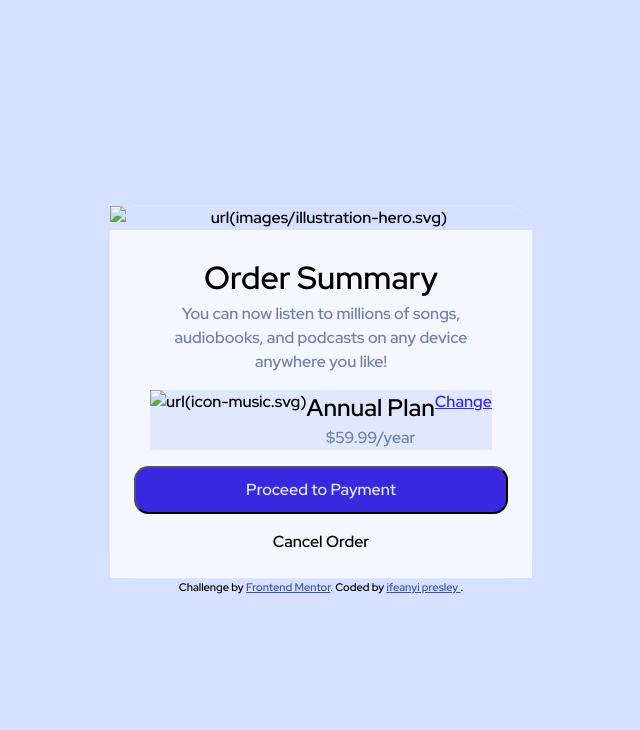
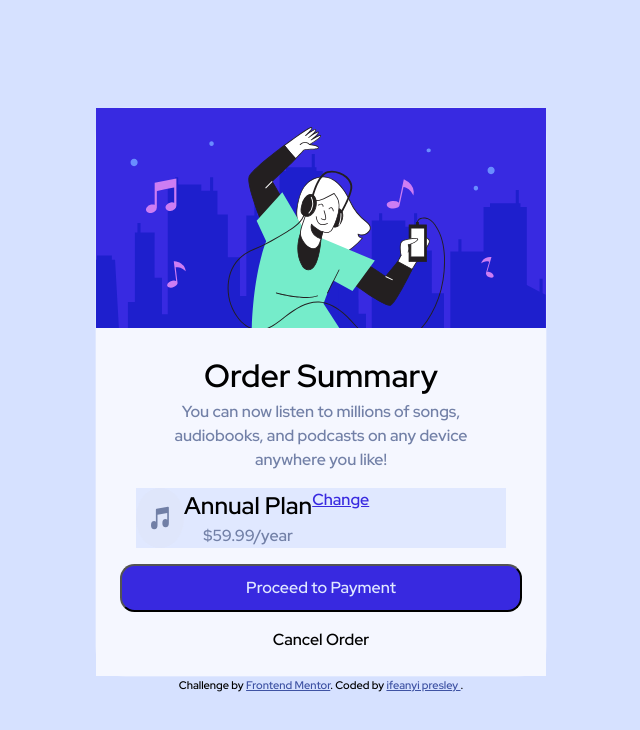
Before and after one commit to kuntapresley/order-summary, a plain HTML site: page index.html in a window 1280 px wide. Shown: the whole page, without its empty margins (319-959 px from the left). Drawn offline with Linux system fonts and the light colour scheme; files whose address does not match are found by name.

Commit message:
Update index.html

```diff
--- a/index.html
+++ b/index.html
@@ -22,14 +22,14 @@
 <body>
   <main>
     <div class="order-summary-container">
-    <img src="images/illustration-hero.svg" alt="url(images/illustration-hero.svg)" width="100%">
+    <img src="illustration-hero.svg" alt="url(illustration-hero.svg)" width="100%">
     <div class="order-summary-text">
  <h1> Order Summary</h1>
 
   <p>You can now listen to millions of songs,<br> audiobooks, and podcasts on any
   device <br>anywhere you like!</p>
 <div class="price-box">
-<img src="images/icon-music.svg" alt="url(icon-music.svg)" class="icon">
+<img src="icon-music.svg" alt="url(icon-music.svg)" class="icon">
 <div class="price-plan">
 <h2>Annual Plan</h2>
 <span>$59.99/year</span></div> <a class="change">Change</a>
```
